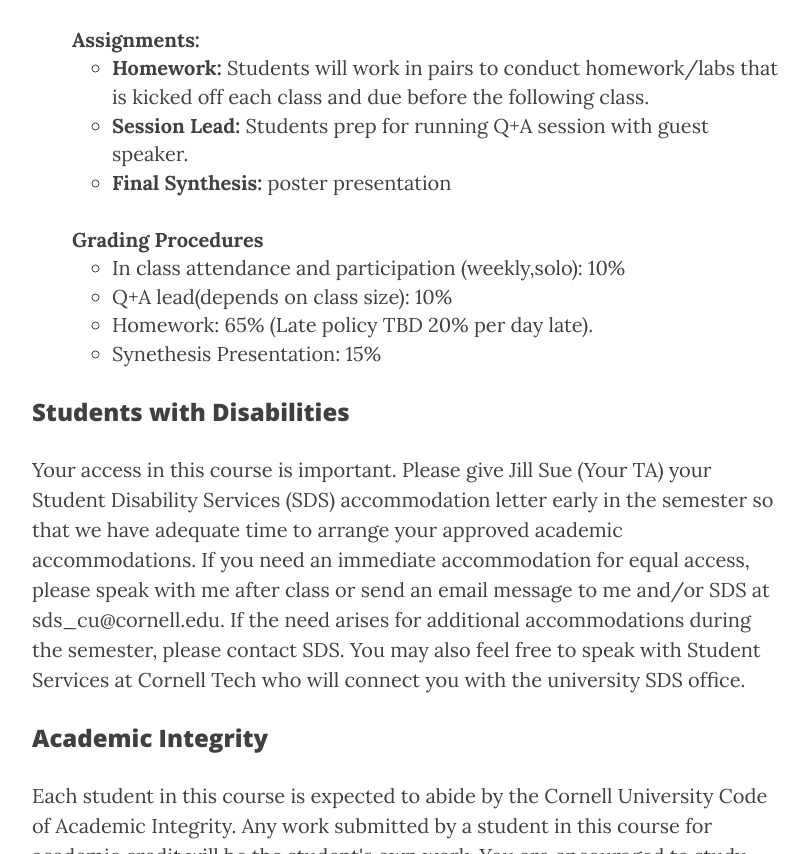
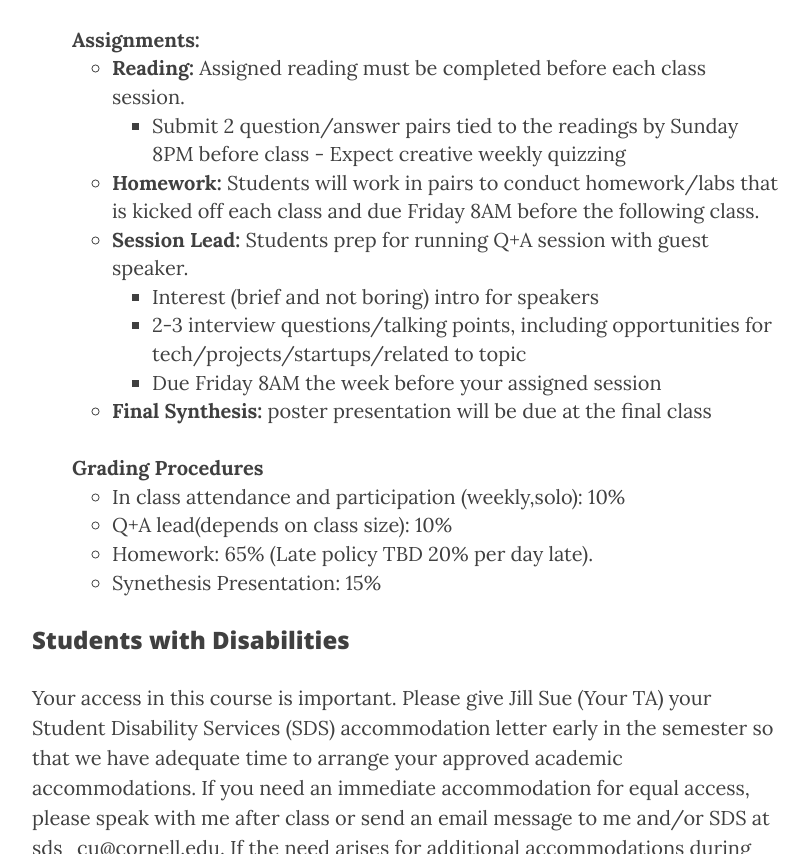
Before and after one commit to info5555-CT/INFO5555, a plain HTML site: page index.html in a window 1280 px wide. Shown: the part 2491-3345 px from the top of the page, without its empty margins (233-1042 px from the left). Drawn offline with nearby package versions, Linux system fonts and the light colour scheme.

Commit message:
updates to syllabus

```diff
--- a/index.html
+++ b/index.html
@@ -193,9 +193,19 @@
                 </ul>
                 <br \><b>Assignments:</b>
                 <ul>
-                    <li><b>Homework:</b> Students will work in pairs to conduct homework/labs that is kicked off each class and due before the following class.</li>
+                    <li><b>Reading:</b> Assigned reading must be completed before each class session.</li>
+                    <ul>
+                        <li> Submit 2 question/answer pairs tied to the readings by Sunday 8PM before class - Expect creative weekly quizzing </li>
+                    </ul>
+                    <li><b>Homework:</b> Students will work in pairs to conduct homework/labs that is kicked off each class and due Friday 8AM before the following class.</li>
                     <li><b>Session Lead:</b> Students prep for running Q+A session with guest speaker. </li>
-                    <li><b>Final Synthesis:</b> poster presentation </li>
+                    <ul>
+                        <li> Interest (brief and not boring) intro for speakers</li>
+                        <li> 2-3 interview questions/talking points, including opportunities for tech/projects/startups/related to topic</li>
+                        <li> Due Friday 8AM the week before your assigned session </li>
+
+                    </ul>
+                    <li><b>Final Synthesis:</b> poster presentation will be due at the final class </li>
 
                 </ul>
                 <br \><b>Grading Procedures</b>
```
Also changed, not shown: panels.html (+3 -4 lines).
